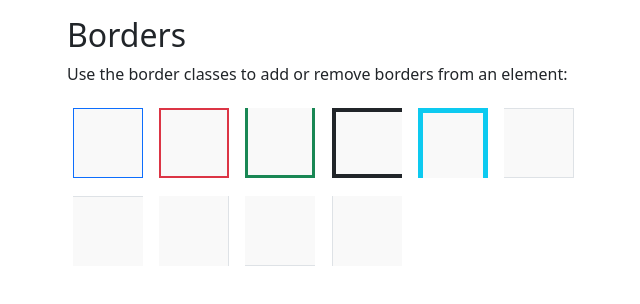
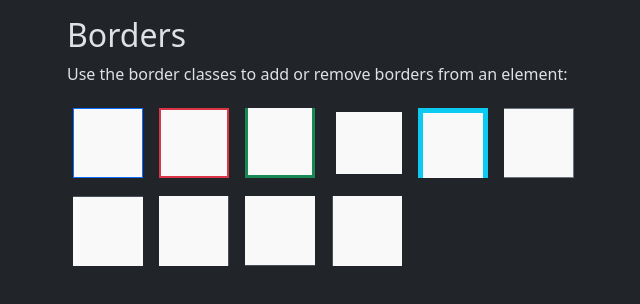
Before and after one commit to kibeert/bootstrap-utilities, a plain HTML site: page index.html in a window 1280 px wide. Shown: the whole page, without its empty margins (15-655 px from the left). Drawn offline with nearby package versions, Linux system fonts and the light colour scheme.

Commit message:
Changed colors of the border from success-dark-info-none to success-dark-info-secondary

```diff
--- a/index.html
+++ b/index.html
@@ -1,5 +1,5 @@
 <!DOCTYPE html>
-<html lang="en">
+<html lang="en" data-bs-theme="dark">
 <head>
     <meta charset="UTF-8">
     <meta name="viewport" content="width=device-width, initial-scale=1.0">
@@ -27,7 +27,7 @@
   <span class="border border-top-0 border-3 border-success"></span>
   <span class="border border-end-0 border-4 border-dark"></span>
   <span class="border border-bottom-0 border-5 border-info"></span>
-  <span class="border border-start-0"></span>
+  <span class="border border-start-0 border-secondary"></span>
   <br>
 
   <span class="border-top"></span>
```
